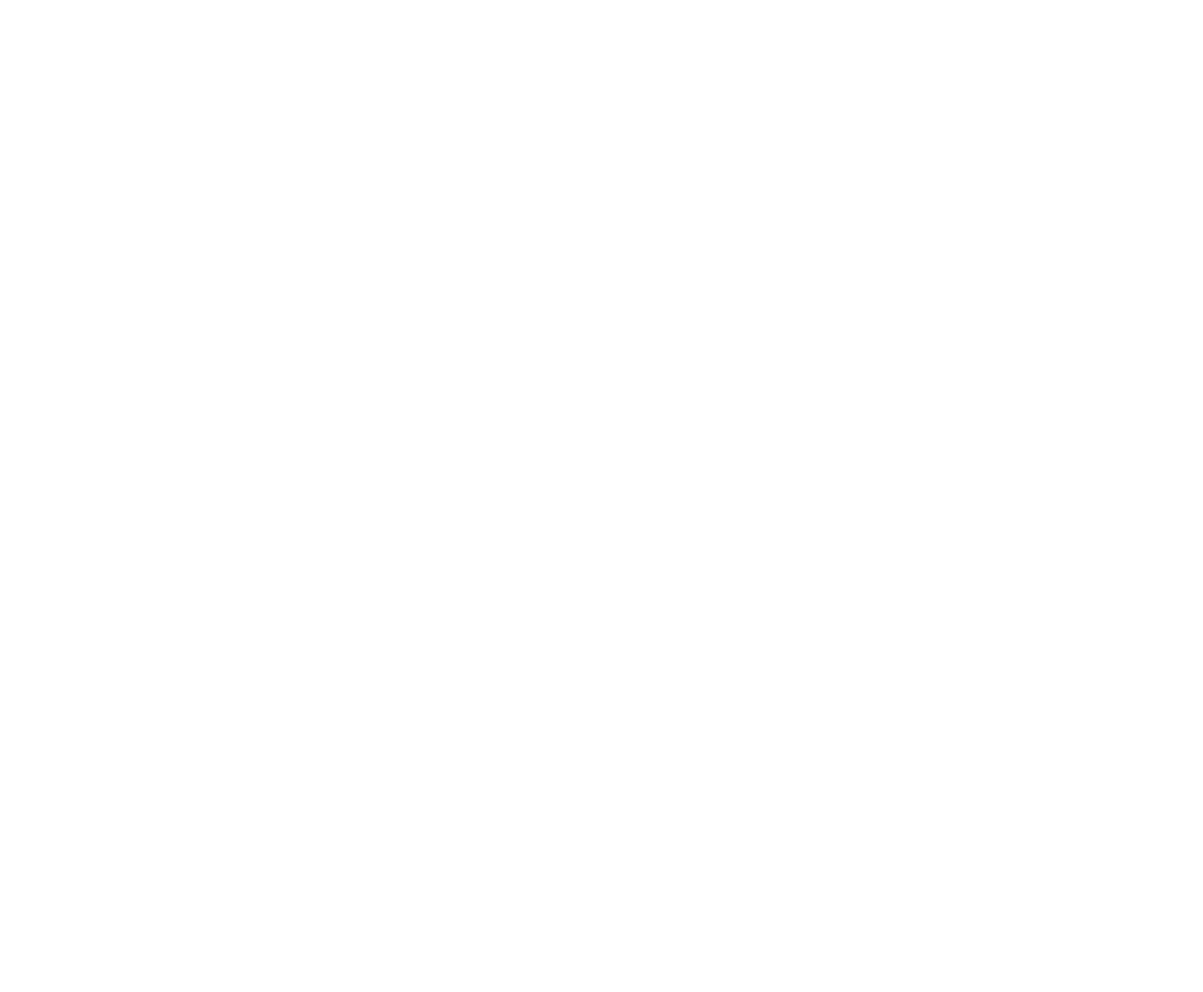
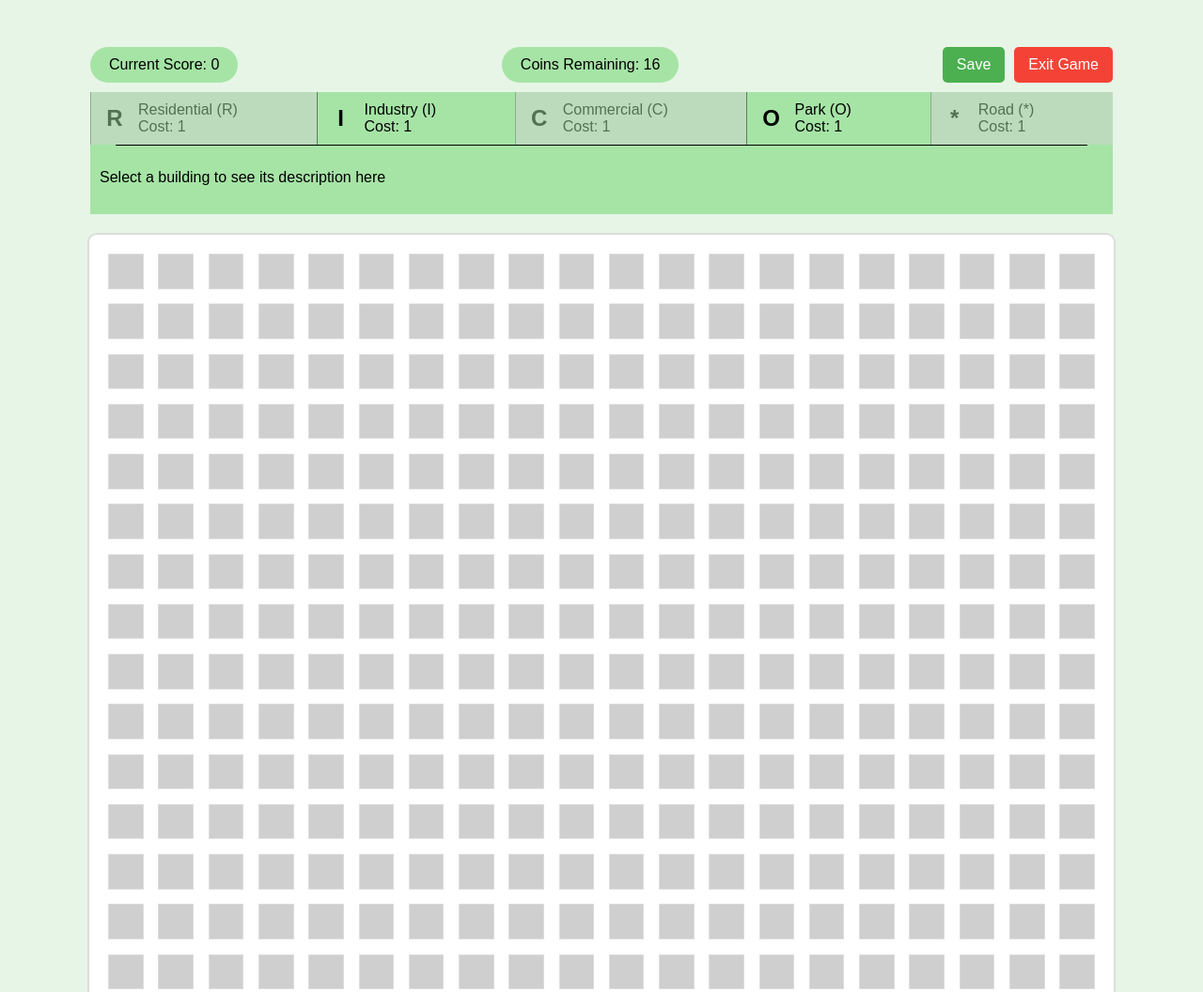
Before and after one commit to Daniel-Sha14/SPM_Assignment, a plain HTML site: page html/arcade-game.html in a window 1280 px wide. Shown: the top 1056 px of the page at 94% size. Before the commit the page ends 800 px from the top, so only its background shows below. Drawn offline with Linux system fonts and the light colour scheme.

Commit message:
finished increment

```diff
--- /dev/null
+++ b/css/styles.css
@@ -0,0 +1,169 @@
+body {
+    font-family: Arial, sans-serif;
+    background-color: #e7f5e6;
+    margin: 0;
+    display: flex;
+    flex-direction: column;
+    align-items: center;
+    justify-content: center;
+    margin-top: 50px;
+    padding-bottom: 50px;
+}
+
+.scoreboard {
+    display: flex;
+    justify-content: space-between;
+    width: 85%;
+    margin-bottom: 10px;
+    align-items: center;
+}
+
+.score, .coins {
+    background-color: #a6e4a6;
+    padding: 10px 20px;
+    border-radius: 20px;
+}
+
+.buttons {
+    display: flex;
+    gap: 10px;
+}
+
+button {
+    padding: 10px 15px;
+    border: none;
+    border-radius: 5px;
+    cursor: pointer;
+    font-size: 16px;
+    font-family: Arial, sans-serif;
+}
+
+#save-button {
+    background-color: #4CAF50; /* Green */
+    color: white;
+}
+
+#exit-button {
+    background-color: #f44336; /* Red */
+    color: white;
+}
+
+.building-options {
+    display: flex;
+    justify-content: space-between;
+    width: 100%;
+    background-color: #a6e4a6;
+    padding-bottom: 0;
+}
+
+#holder {
+    width: 85%;
+    justify-content: center;
+    display: flex;
+    flex-direction: column;
+    align-items: center;
+    background-color: #a6e4a6;
+}
+
+.building {
+    display: flex;
+    align-items: center;
+    gap: 10px;
+    padding: 10px;
+    border-left: 1px solid #05050574;
+    cursor: pointer;
+    flex-grow: 1;
+    position: relative;
+    background-color: #a6e4a6;
+    transition: background-color 0.3s, opacity 0.3s;
+}
+
+.building.disabled {
+    opacity: 0.5; /* Greyed-out state */
+    background-color: #d3d3d3; /* Greyed-out background */
+    cursor: not-allowed;
+}
+
+.building.selected {
+    background-color: #78c678; /* Darker shade for selected building */
+}
+
+.building::after {
+    content: "";
+    position: absolute;
+    right: -20px;
+    width: 20px;
+    height: 100%;
+    cursor: pointer;
+}
+
+#special {
+    border-left: none;
+}
+
+.building:last-child {
+    border-right: none;
+}
+
+.building-type {
+    width: 30px;
+    height: 30px;
+    display: flex;
+    align-items: center;
+    justify-content: center;
+    font-size: 24px;
+    font-weight: bold;
+    color: #000;
+}
+
+hr {
+    border: none; /* Removes the default border */
+    height: 1px; /* Adjust this to make the line thicker or thinner */
+    background-color: black; /* This is the color of the line */
+    width: 95%;
+    margin: 0;
+    padding: 0;
+}
+
+.building-description {
+    display: flex;
+    width: 100%;
+    padding-top: 10px;
+    margin-bottom: 20px;
+    text-align: center;
+}
+
+.description-box {
+    display: none; /* Removed the image box */
+}
+
+.text {
+    padding-top: 5px;
+    margin: 10px;
+    text-align: left;
+    flex: 0 0 100%; /* Take full width */
+}
+
+.platform {
+    display: flex;
+    margin-top: 20px;
+    width: 82%;
+    padding: 20px;
+    border: 2px solid #ddd;
+    border-radius: 10px;
+    background-color: #ffffff;
+}
+
+.grid {
+    display: grid;
+    width: 100%;
+    aspect-ratio: 1; /* Ensures the grid maintains a square aspect ratio */
+    grid-template-columns: repeat(20, 1fr); /* Adjusts columns to be equal fractions */
+    grid-template-rows: repeat(20, 1fr); /* Adjusts rows to be equal fractions */
+    gap: 1.5%; /* Sets a percentage-based gap */
+}
+
+.grid div {
+    background-color: #cfcfcf;
+    border: 1px solid #ddd;
+}
--- a/html/arcade-game.html
+++ b/html/arcade-game.html
@@ -0,0 +1,51 @@
+<!DOCTYPE html>
+<html lang="en">
+<head>
+    <meta charset="UTF-8">
+    <meta name="viewport" content="width=device-width, initial-scale=1.0">
+    <title>Grid Game</title>
+    <link rel="stylesheet" href="../css/styles.css">
+</head>
+<body>
+    <div class="scoreboard">
+        <div class="score">Current Score: <span id="score">0</span></div>
+        <div class="coins">Coins Remaining: <span id="coins">16</span></div>
+        <div class="buttons">
+            <button id="save-button" onclick="saveGame()">Save</button>
+            <button id="exit-button" onclick="exitGame()">Exit Game</button>
+        </div>
+    </div>
+    <div id="holder">
+        <div class="building-options">
+            <div class="building" id="residential" onclick="selectBuilding('residential')">
+                <div class="building-type"><strong>R</strong></div>
+                <div>Residential (R)<br>Cost: 1</div>
+            </div>
+            <div class="building" id="industry" onclick="selectBuilding('industry')">
+                <div class="building-type"><strong>I</strong></div>
+                <div>Industry (I)<br>Cost: 1</div>
+            </div>
+            <div class="building" id="commercial" onclick="selectBuilding('commercial')">
+                <div class="building-type"><strong>C</strong></div>
+                <div>Commercial (C)<br>Cost: 1</div>
+            </div>
+            <div class="building" id="park" onclick="selectBuilding('park')">
+                <div class="building-type"><strong>O</strong></div>
+                <div>Park (O)<br>Cost: 1</div>
+            </div>
+            <div class="building" id="road" onclick="selectBuilding('road')">
+                <div class="building-type"><strong>*</strong></div>
+                <div>Road (*)<br>Cost: 1</div>
+            </div>
+        </div>
+        <hr>
+        <div class="building-description">
+            <div class="text" id="description-text">Select a building to see its description here</div>
+        </div>
+    </div>
+    <div class="platform">
+        <div class="grid" id="grid"></div>
+    </div>
+    <script src="../js/scripts.js"></script>
+</body>
+</html>
--- /dev/null
+++ b/js/scripts.js
@@ -0,0 +1,87 @@
+document.addEventListener('DOMContentLoaded', () => {
+    const grid = document.getElementById('grid');
+
+    // Create the grid squares
+    for (let i = 0; i < 400; i++) {  // 20x20 grid
+        const square = document.createElement('div');
+        grid.appendChild(square);
+    }
+
+
+});
+
+const buildings = {
+    residential: {
+        description: 'Residential (R): If it is next to an industry (I), then it scores 1 point only. Otherwise, it scores 1 point for each adjacent residential (R) or commercial (C), and 2 points for each adjacent park (O).'
+    },
+    industry: {
+        description: 'Industry (I): Scores 1 point per industry in the city. Each industry generates 1 coin per residential building adjacent to it.'
+    },
+    commercial: {
+        description: 'Commercial (C): Scores 1 point per commercial adjacent to it. Each commercial generates 1 coin per residential adjacent to it.'
+    },
+    park: {
+        description: 'Park (O): Scores 1 point per park adjacent to it.'
+    },
+    road: {
+        description: 'Road (*): Scores 1 point per connected road (*) in the same row.'
+    }
+};
+
+let selectedBuildings = [];
+let points = 0;
+let coins = 16;
+
+function updateScoreboard() {
+    document.getElementById('score').innerText = points;
+    document.getElementById('coins').innerText = coins;
+}
+
+function selectBuilding(buildingType) {
+    if (!selectedBuildings.includes(buildingType)) return;
+
+    // Remove the 'selected' class from all buildings
+    document.querySelectorAll('.building').forEach(building => {
+        building.classList.remove('selected');
+    });
+
+    // Add the 'selected' class to the clicked building
+    document.getElementById(buildingType).classList.add('selected');
+
+    // Update the description
+    document.getElementById('description-text').innerText = buildings[buildingType].description;
+}
+
+function getRandomBuildings() {
+    const buildingKeys = Object.keys(buildings);
+    while (selectedBuildings.length < 2) {
+        const randomBuilding = buildingKeys[Math.floor(Math.random() * buildingKeys.length)];
+        if (!selectedBuildings.includes(randomBuilding)) {
+            selectedBuildings.push(randomBuilding);
+        }
+    }
+}
+
+function initializeGame() {
+    getRandomBuildings();
+
+    document.querySelectorAll('.building').forEach(building => {
+        if (!selectedBuildings.includes(building.id)) {
+            building.classList.add('disabled');
+        } else {
+            building.classList.remove('disabled');
+        }
+    });
+
+    updateScoreboard();
+}
+
+function saveGame() {
+    alert("Game saved!");
+}
+
+function exitGame() {
+    window.location.href = '../index.html';
+}
+
+window.onload = initializeGame;
--- a/style.css
+++ b/style.css
@@ -4,12 +4,10 @@ body {
     display: flex;
     justify-content: center;
 
-    height: 100vh;
+    height: 110vh;
     margin: 0;
 }
-.main-menu{
-    height: 90%;
-}
+
 .container {
     background-color: #ffffff;
     padding: 30px;
@@ -19,20 +17,25 @@ body {
     width: 600px;
 }
 
+
 h1 {
     margin-bottom: 30px;
     color: #C2B153;
     font-size: 180px;
+    margin-top: 60px;
 }
 
 .menu {
     display: flex;
     flex-direction: column;
     gap: 20px;
+    padding-bottom: 20px;
 }
 #head{
     display: flex;
     gap: 20px;
+    padding-top: 0px;
+    margin-top: 0px;
 }
 .menu2 {
     display: flex;
@@ -82,54 +85,3 @@ h1 {
 #game-info {
     margin-bottom: 20px;
 }
-
-/* Media query for iPhone XR view */
-@media (max-width: 414px) {
-    body {
-        margin-top: auto;
-        margin-bottom: auto;
-        padding: 20px;
-
-    }
-
-   #main-menu{
-    height: 90%;
-    margin-top: auto;
-    margin-bottom: auto;
-    align-items: center;
-    justify-content: center;
-
-   }
-
-   .menu{
-    margin-top: 40px;
-   }
-    h1 {
-        font-size: 70px;
-    }
-
-    #head{
-        display: block;
-
-    }
-    #title{
-        font-weight: bold;
-        font-size: 110px;
-    }
-
-    #head h1 {
-        margin: 0;
-    }
-    .menu-button {
-        padding: 20px 15px;
-        font-size: 16px;
-    }
-
-    .menu2 {
-        display: flex;
-    flex-direction: column;
-    gap: 20px;
-    }
-
-
-}
```
Also changed, not shown: index.html (+10 -12 lines), script.js (+7 -10 lines).
